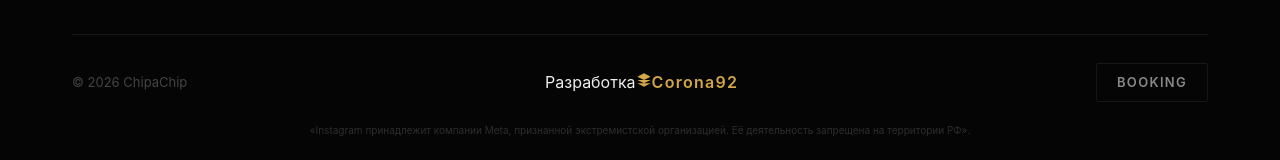
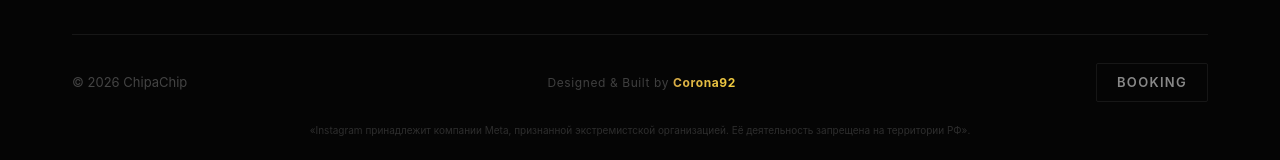
Before and after one commit to drknvpn/ChipaChipWeb, a React (Vite) app: page / in a window 1280 px wide. Shown: the part 4943-5103 px from the top of the page. Built offline with nearby package versions, Linux system fonts and the light colour scheme.

Commit message:
Update Footer.tsx

```diff
--- a/src/components/Footer.tsx
+++ b/src/components/Footer.tsx
@@ -17,16 +17,13 @@ export default function Footer() {
         <div className="footer-divider" />
         <div className="footer-bottom">
           <p>© 2026 ChipaChip</p>
-          <div className="footer-credit-wrapper">
-  <div className="footer-credit-glow">
-    <span className="credit-label">Разработка</span>
-    <a href="https://vk.com/Corona92" target="_blank" rel="noopener noreferrer" className="credit-link">
-      <svg className="credit-icon" viewBox="0 0 24 24" fill="currentColor" width="16" height="16">
-        <path d="M12 2L2 7l10 5 10-5-10-5zM2 17l10 5 10-5M2 12l10 5 10-5"/>
-      </svg>
-      Corona92
-    </a>
-  </div>
+          <div className="footer-credit">
+  <span className="credit-text">
+    Designed & Built by{' '}
+  </span>
+  <a href="https://vk.com/Corona92" target="_blank" rel="noopener noreferrer" className="credit-link-gradient">
+    Corona92
+  </a>
 </div>
           <a href="https://t.me/Tvei79" target="_blank" rel="noopener noreferrer" className="footer-booking">Booking</a>
         </div>
```
